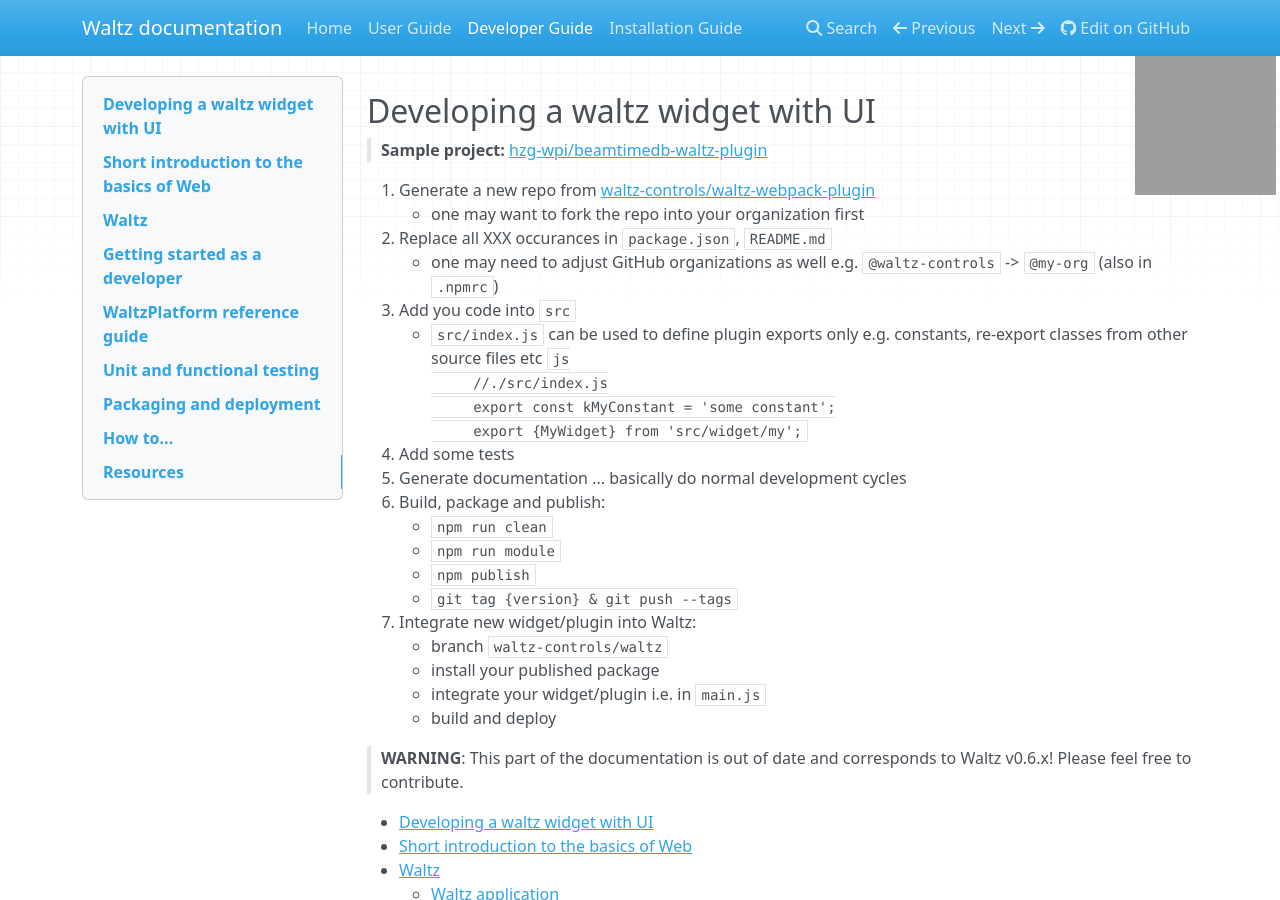
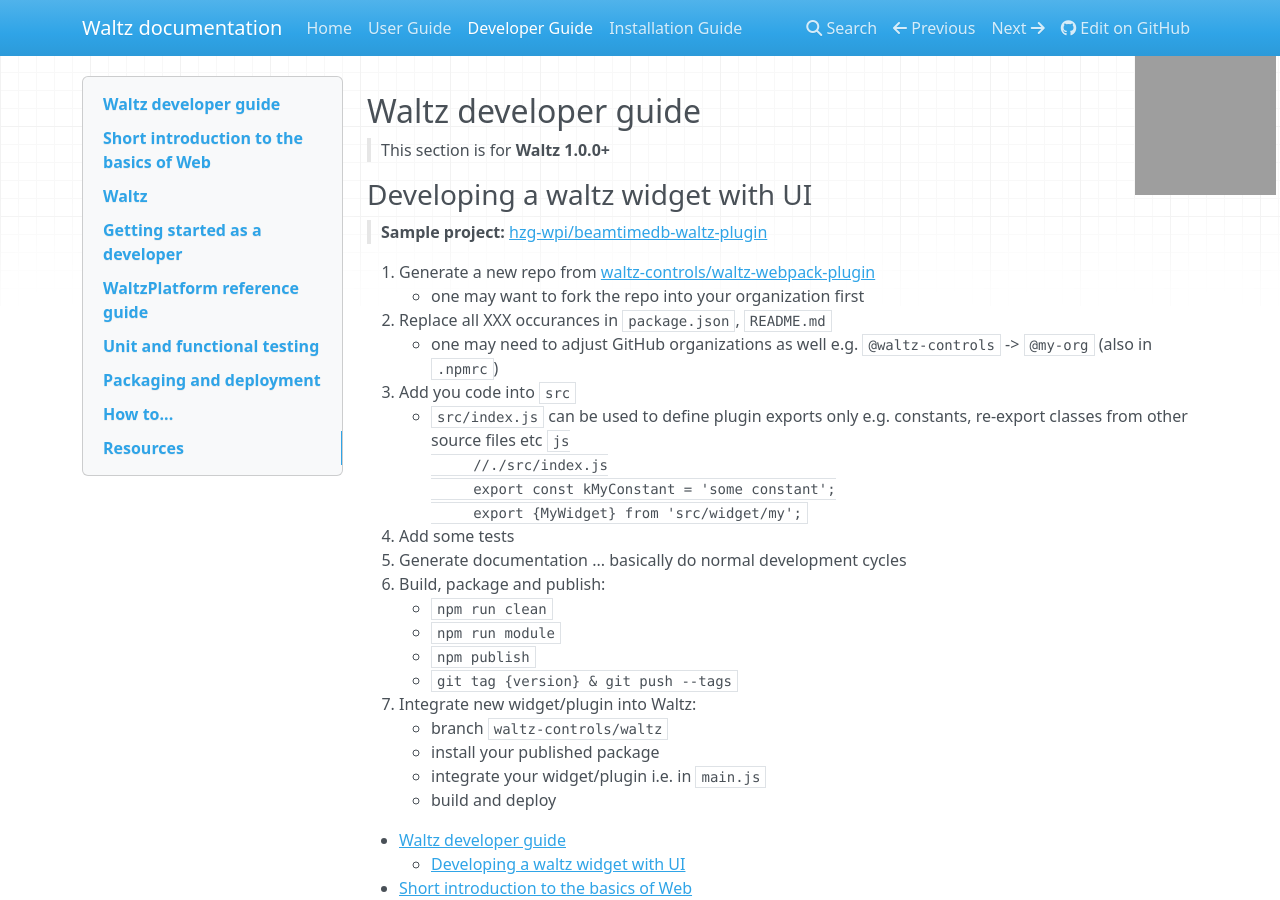
Before and after one commit to PhilLAL/waltz-docs, an MkDocs documentation site: the page built from docs/developer_guide.md, in a window 1280 px wide and 900 px high. Built offline with MkDocs 1.6.1, drawn with Linux system fonts in a browser that asks for light colours; nearby versions of some CDN libraries; some of the changed text lies outside the part shown; grey boxes are pictures that could not be loaded.

Commit message:
Update developer_guide.md

```diff
--- a/docs/developer_guide.md
+++ b/docs/developer_guide.md
@@ -1,6 +1,10 @@
 <a href="https://github.com/tango-controls/waltz"><img width="149" height="149" src="https://github.blog/wp-content/uploads/2008/12/forkme_right_green_007200.png?resize=149%2C149" style="background-color: transparent; position: fixed; top: 30px; right: 0; border: 0;" alt="Fork me on GitHub" data-recalc-dims="1"></a>
 
-## Developing a waltz widget with UI
+## Waltz developer guide
+
+> This section is for **Waltz 1.0.0+**
+
+### Developing a waltz widget with UI
 
 > **Sample project:** [hzg-wpi/beamtimedb-waltz-plugin](//github.com/hzg-wpi/beamtimedb-waltz-plugin)
 
@@ -29,8 +33,6 @@
       - build and deploy
 
 
-
-> **WARNING**: This part of the documentation is out of date and corresponds to Waltz v0.6.x! Please feel free to contribute.
 
 [TOC]
 
@@ -82,6 +84,8 @@ So putting it all together, we get the following diagram:
 
 
 ## Waltz
+
+> **WARNING**: This part of the documentation is out of date and corresponds to Waltz v0.6.x! Please feel free to contribute.
 
 From the developer point of view it is important to understand the following: Waltz per se is a web application built on top of WaltzPlatform. WaltzPlatform is a framework for Tango web applications (the framework may be extended to non-Tango applications as well, see architecture).
 
```
